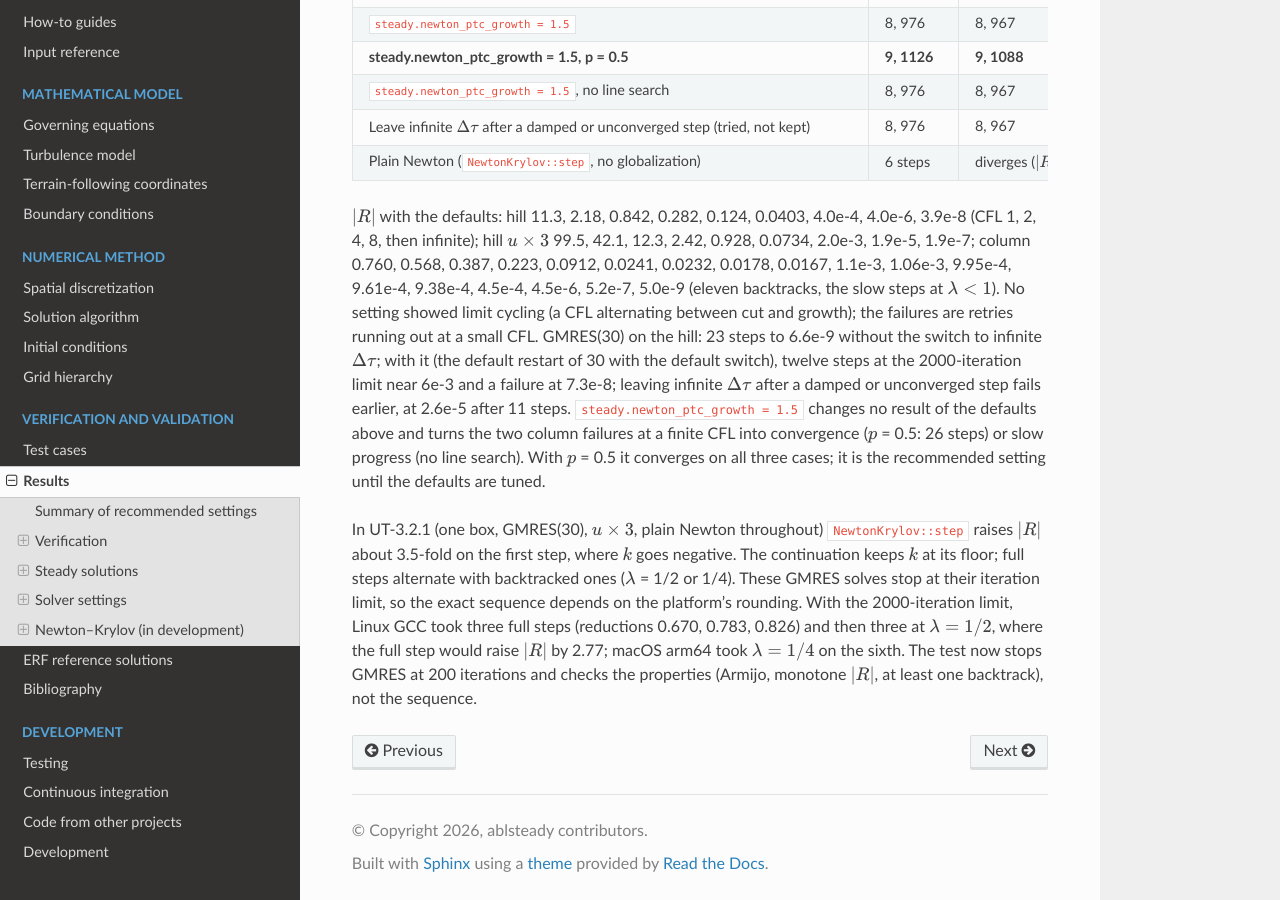
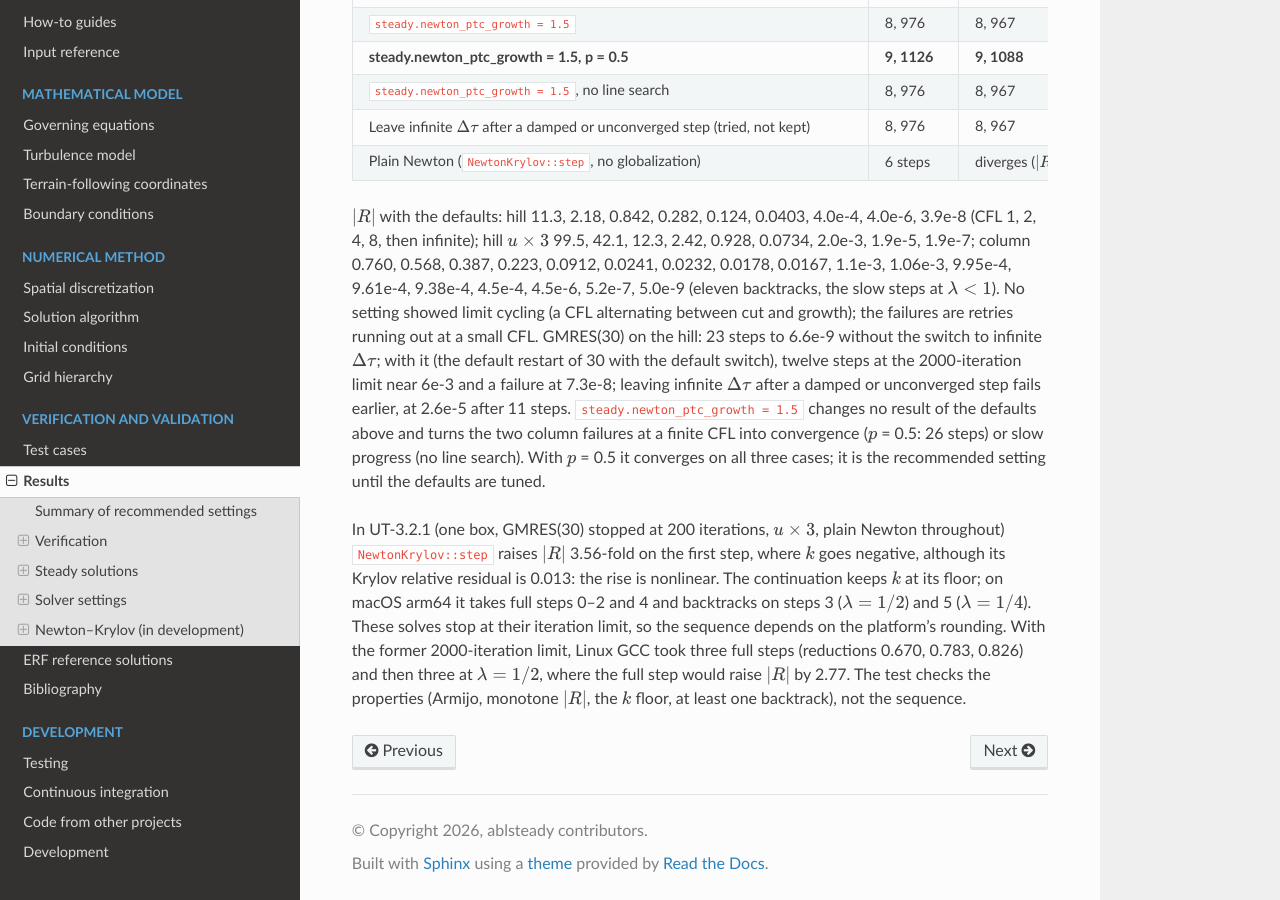
Before and after one commit to hgopalan/ablsteadyrans, a Sphinx documentation site: the page built from docs/results.rst, in a window 1280 px wide and 900 px high, scrolled down 9101 px. Built offline with Sphinx 7.4.7 and the Read the Docs theme 3.1.0, drawn with Linux system fonts in a browser that asks for light colours.

Commit message:
Review lenses: explicit Armijo checks in UT-3.2.1, C2 by compiler, runner fixes
Ann: UT-3.2.1 checked the Armijo condition with armijo_accepts, the
function under test; it writes the inequality out now (also for the
rejected full step and the retry). The test prints which retry outcome
ran, and the docs say SkippedStepCutsCflAndKeepsState covers q unchanged
after a failure on every platform. results.rst gives the 200-iteration
figures (3.56-fold, Krylov relative 0.013, the macOS lambda sequence) and
labels the Linux numbers as 2000-iteration ones. tools/mutants.py lists
every outcome; a mutant that does not compile fails the run.

Aaron: the expected lambda is built by repeated multiplication, as the
line search builds it; a Ctrl-C kills mpirun's process group; an unknown
mutant id stops the run.

Pressel: plain Newton's Krylov relative residual is checked (<= 1) and
printed (0.013), so the 3.56-fold rise is nonlinear, not the inexact
solve. C2 depends on the compiler, not the CPU: GCC emits a signalling
compare (fcmpe on aarch64, comisd on x86-64) and kills it, Clang and
AppleClang a quiet one. Verified: with GCC 16 on arm64 (one process) the
C2 mutant fails ArmijoOnKnownQuadratic. continuation_mutants.py reads the
build's CMAKE_CXX_COMPILER_ID and expects C2 to survive only with Clang.

Timings in the previous commit are from macOS arm64 (AppleClang): UT-3.2.1
294 s -> 26.5 s in a Debug AMReX_TESTING build without MPI.

Co-Authored-By: Claude Opus 5.5 <noreply@anthropic.com>

```diff
--- a/docs/results.rst
+++ b/docs/results.rst
@@ -749,10 +749,11 @@ leaving infinite :math:`\Delta\tau` after a damped or unconverged step fails ear
 finite CFL into convergence (:math:`p` = 0.5: 26 steps) or slow progress (no line search). With :math:`p` = 0.5 it
 converges on all three cases; it is the recommended setting until the defaults are tuned.
 
-In UT-3.2.1 (one box, GMRES(30), :math:`u \times 3`, plain Newton throughout) ``NewtonKrylov::step`` raises
-:math:`|R|` about 3.5-fold on the first step, where :math:`k` goes negative. The continuation keeps :math:`k` at its
-floor; full steps alternate with backtracked ones (:math:`\lambda` = 1/2 or 1/4). These GMRES solves stop at their
-iteration limit, so the exact sequence depends on the platform's rounding. With the 2000-iteration limit, Linux GCC
-took three full steps (reductions 0.670, 0.783, 0.826) and then three at :math:`\lambda = 1/2`, where the full step
-would raise :math:`|R|` by 2.77; macOS arm64 took :math:`\lambda = 1/4` on the sixth. The test now stops GMRES at 200
-iterations and checks the properties (Armijo, monotone :math:`|R|`, at least one backtrack), not the sequence.
+In UT-3.2.1 (one box, GMRES(30) stopped at 200 iterations, :math:`u \times 3`, plain Newton throughout)
+``NewtonKrylov::step`` raises :math:`|R|` 3.56-fold on the first step, where :math:`k` goes negative, although its
+Krylov relative residual is 0.013: the rise is nonlinear. The continuation keeps :math:`k` at its floor; on macOS
+arm64 it takes full steps 0–2 and 4 and backtracks on steps 3 (:math:`\lambda = 1/2`) and 5 (:math:`\lambda = 1/4`).
+These solves stop at their iteration limit, so the sequence depends on the platform's rounding. With the former
+2000-iteration limit, Linux GCC took three full steps (reductions 0.670, 0.783, 0.826) and then three at
+:math:`\lambda = 1/2`, where the full step would raise :math:`|R|` by 2.77. The test checks the properties (Armijo,
+monotone :math:`|R|`, the :math:`k` floor, at least one backtrack), not the sequence.
```
Also changed, not shown: docs/testing.rst (+9 -5 lines), 3 other files.
